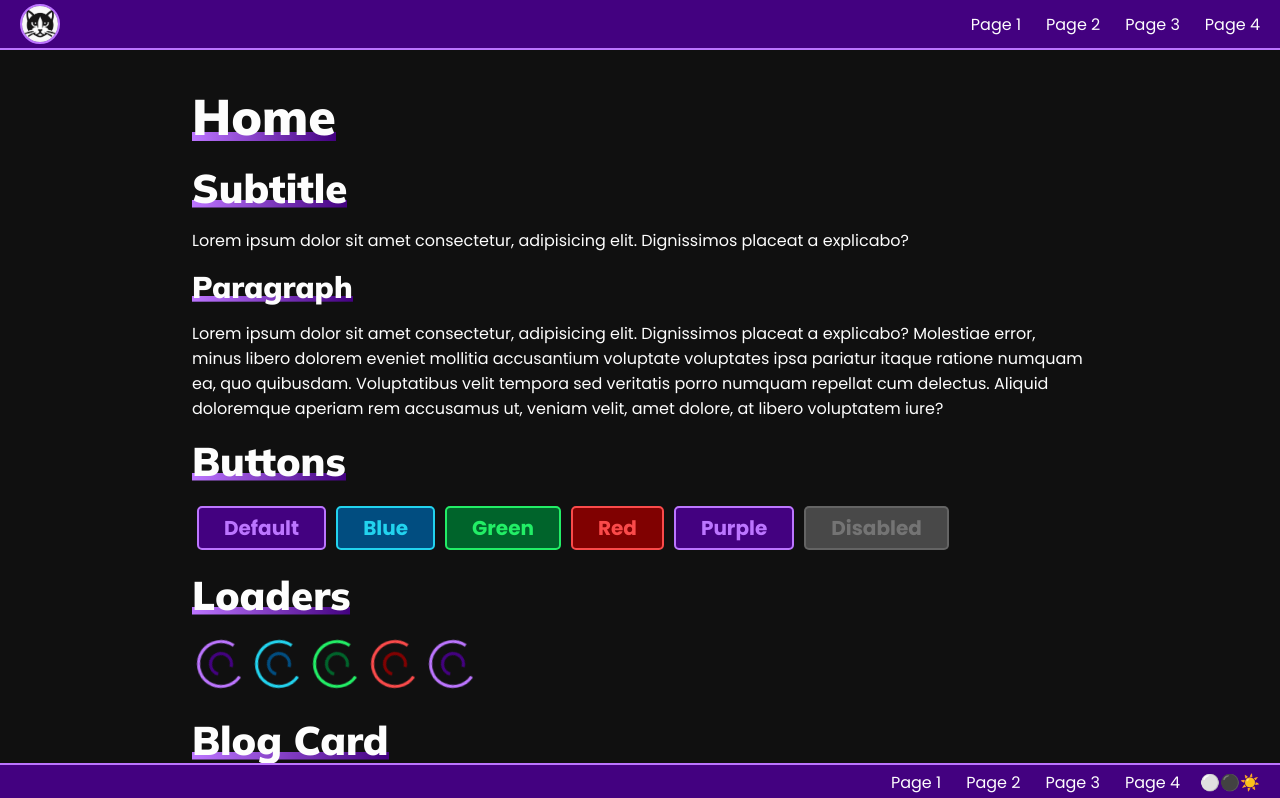
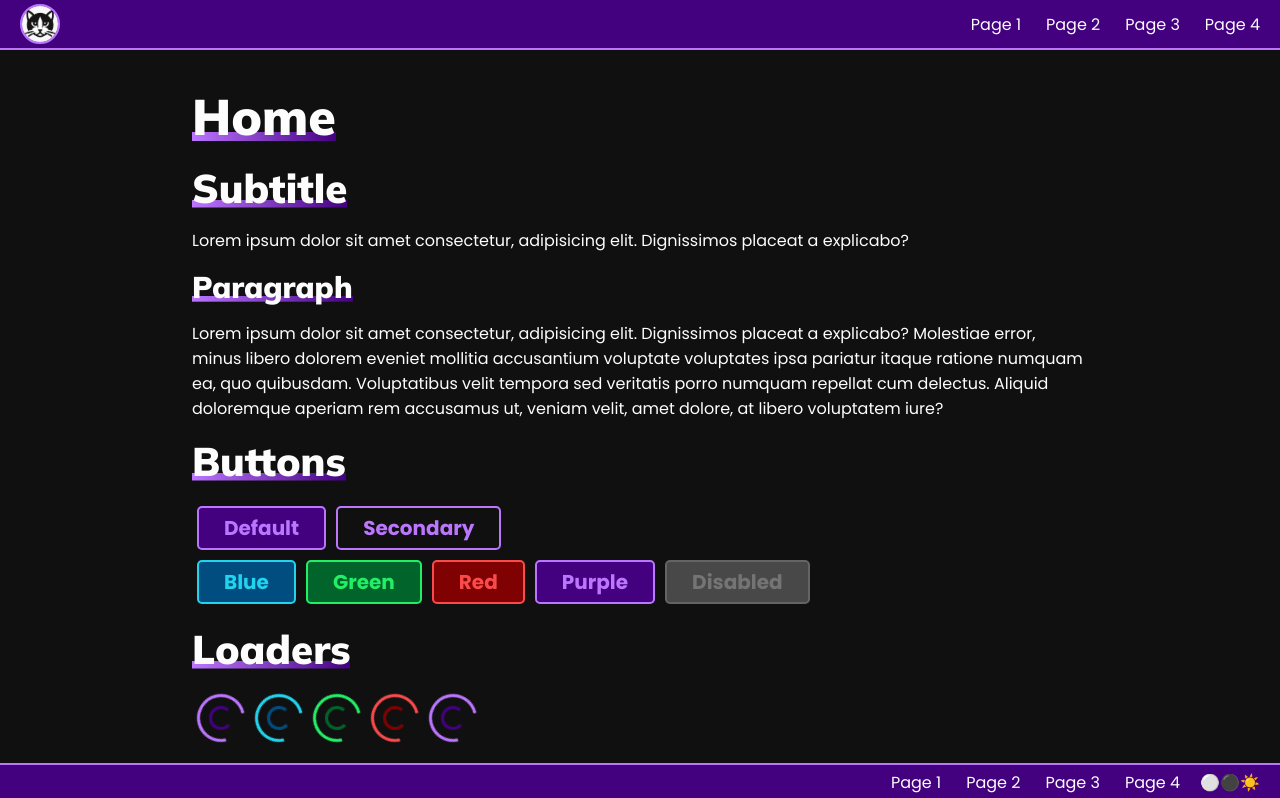
Before and after one commit to irenealcaine/template-navbar, a React (Create React App) app: page / in a window 1280 px wide. Shown: the top 798 px of the page. Built offline with nearby package versions, Linux system fonts and the light colour scheme; grey boxes are pictures that could not be loaded.

Commit message:
Update Button.scss and Home.jsx

```diff
--- a/src/Components/Button/Button.scss
+++ b/src/Components/Button/Button.scss
@@ -17,6 +17,7 @@
     background-color: $dark-main;
     border: 2px solid $main;
     color: $main;
+    text-decoration: underline;
   }
 
   &.dark {
@@ -31,7 +32,27 @@
     }
   }
 
-   &.blue {
+  &.secondary {
+    background-color: transparent;
+    border: 2px solid $dark-main;
+    color: $dark-main;
+
+    &:hover {
+      border: 2px solid $main;
+    }
+
+    &.dark {
+      border: 2px solid $main;
+      color: $main;
+
+      &:hover {
+        background-color: transparent;
+        border: 2px solid $dark-main;
+      }
+    }
+  }
+
+  &.blue {
     background-color: $blue;
     border: 2px solid $dark-blue;
     color: $dark-blue;
@@ -132,6 +153,7 @@
     border: 2px solid rgba(128, 128, 128, 0.5);
     color: rgba(128, 128, 128, 0.8);
     cursor: auto;
+    text-decoration: none;
 
     &:hover {
       background-color: rgba(128, 128, 128, 0.5);
--- a/src/Pages/Home/Home.jsx
+++ b/src/Pages/Home/Home.jsx
@@ -28,6 +28,12 @@ const Home = () => {
 
       <h2>Buttons</h2>
       <Button value={"Default"} href={"https://google.es"} />
+      <Button
+        value={"Secondary"}
+        href={"https://google.es"}
+        color={"secondary"}
+      />
+      <br />
       <Button value={"Blue"} href={"https://google.es"} color={"blue"} />
       <Button value={"Green"} href={"https://google.es"} color={"green"} />
       <Button value={"Red"} href={"https://google.es"} color={"red"} />
```
